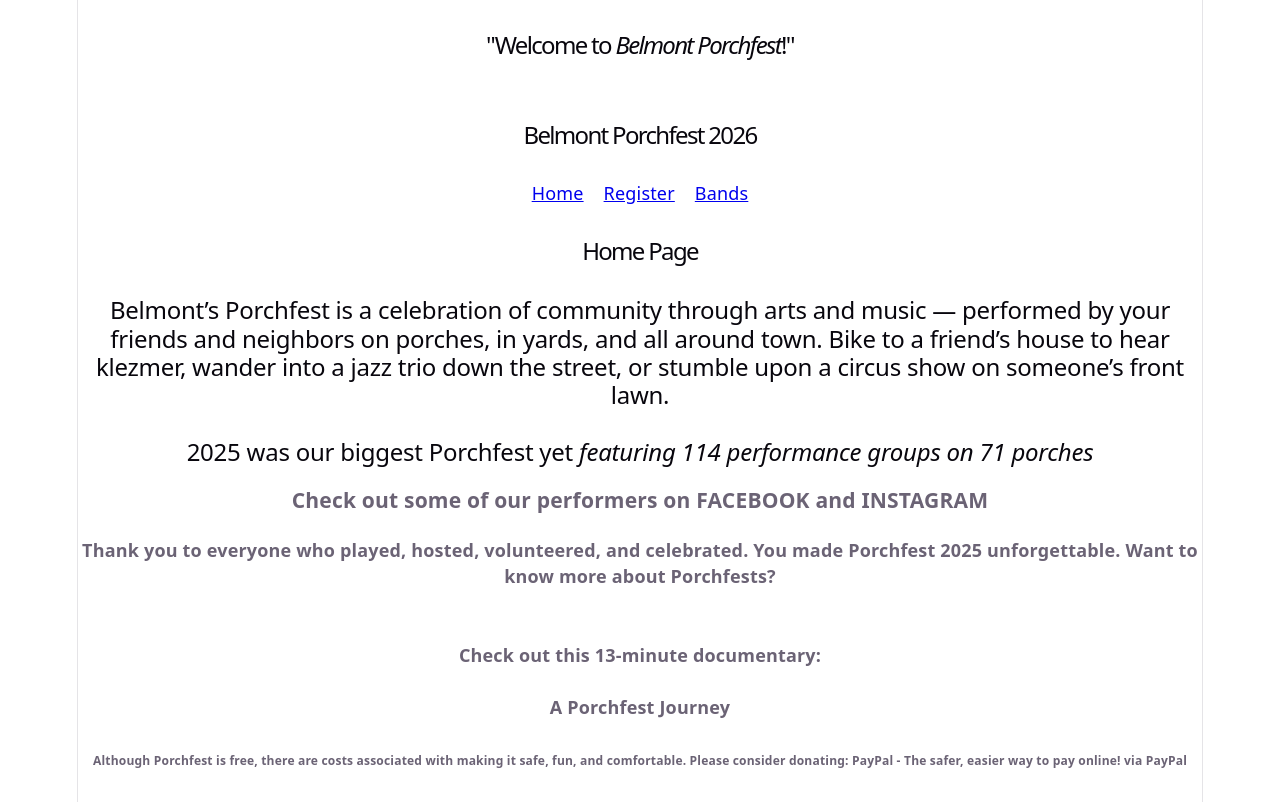
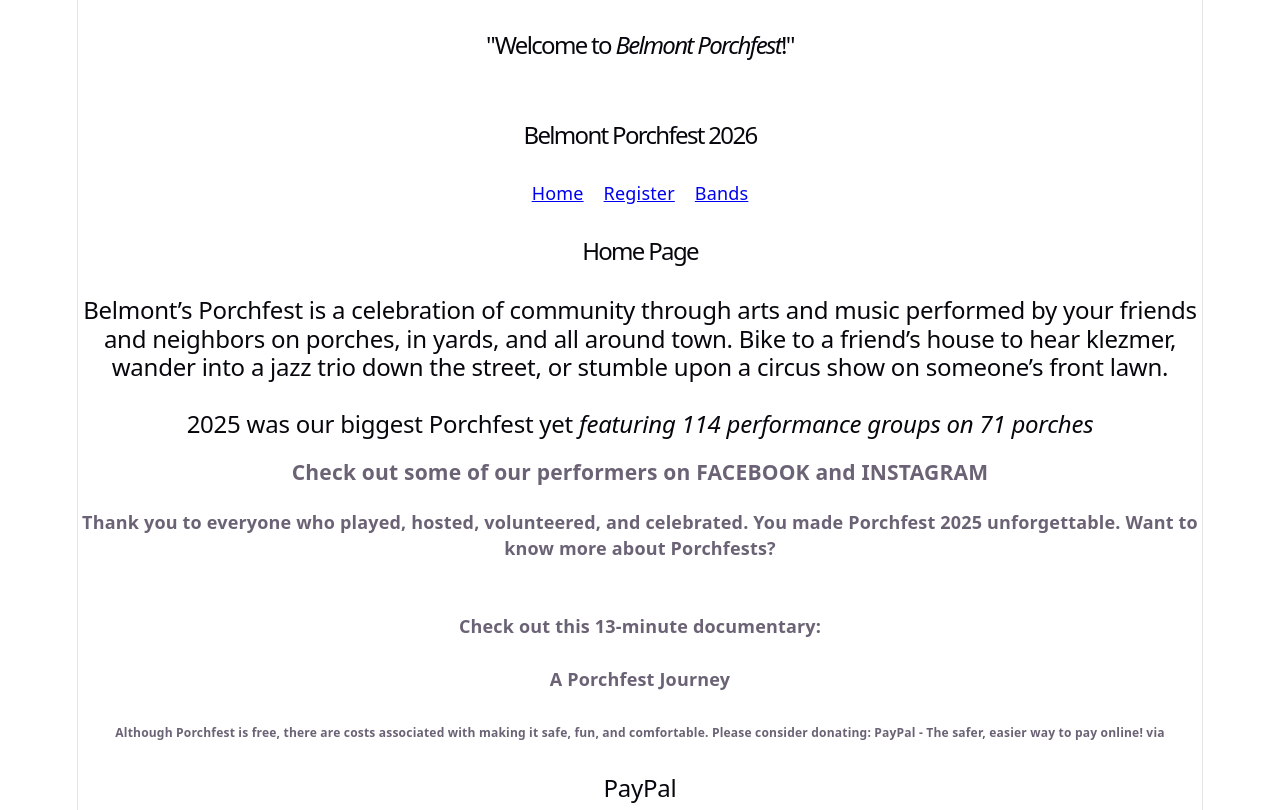
Before and after one commit to madagaluna/spa_game, a React (Vite) app: page / in a window 1280 px wide. Built offline with nearby package versions, Linux system fonts and the light colour scheme.

Commit message:
stalling

```diff
--- a/src/finalPorchfest.jsx
+++ b/src/finalPorchfest.jsx
@@ -32,7 +32,7 @@ function Home()
       <Header />
       <h1>Home Page</h1>
 	  <h2>
-		Belmont’s Porchfest is a celebration of community through arts and music — performed by your friends and neighbors on porches, in yards, and all around town. Bike to a friend’s house to hear klezmer, wander into a jazz trio down the street, or stumble upon a circus show on someone’s front lawn.
+		Belmont’s Porchfest is a celebration of community through arts and music performed by your friends and neighbors on porches, in yards, and all around town. Bike to a friend’s house to hear klezmer, wander into a jazz trio down the street, or stumble upon a circus show on someone’s front lawn.
 <br></br><br></br>2025 was our biggest Porchfest yet
 
 <em> featuring 114 performance groups on 71 porches</em></h2>
@@ -45,7 +45,7 @@ Check out this 13-minute documentary:<br></br><br></br> A Porchfest Journey </h4
 <h6>Although Porchfest is free, there are costs associated with making it safe, fun, and comfortable.
 Please consider donating:
 PayPal - The safer, easier way to pay online!
-via PayPal</h6>
+via <br></br> </h6> <h2>PayPal</h2>
 
 
     </div>
```
